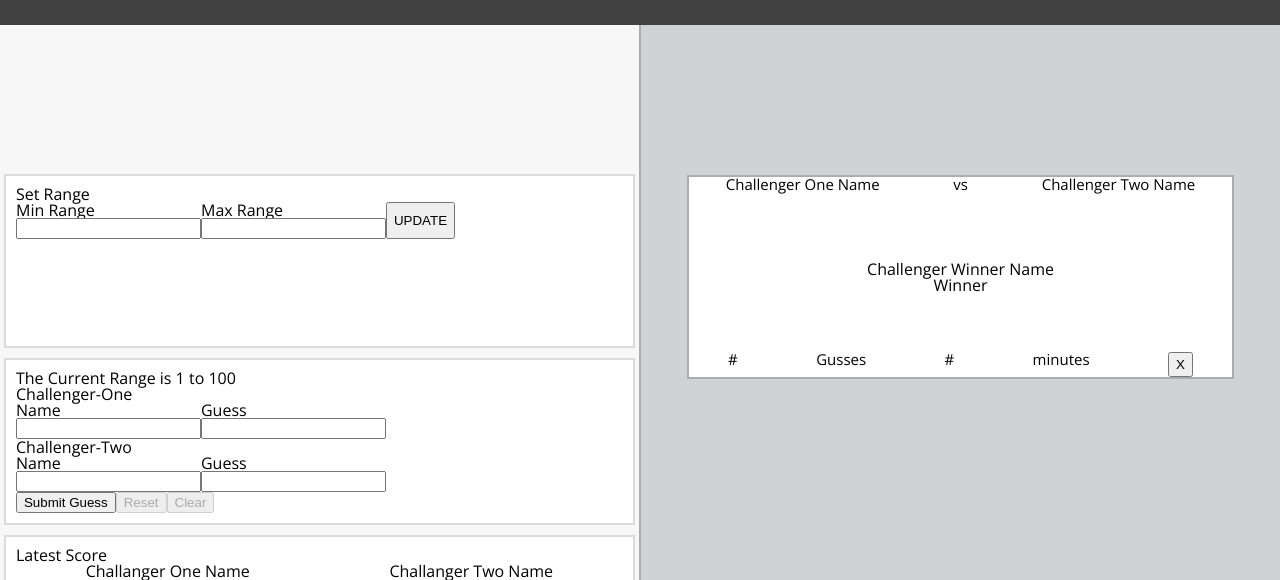
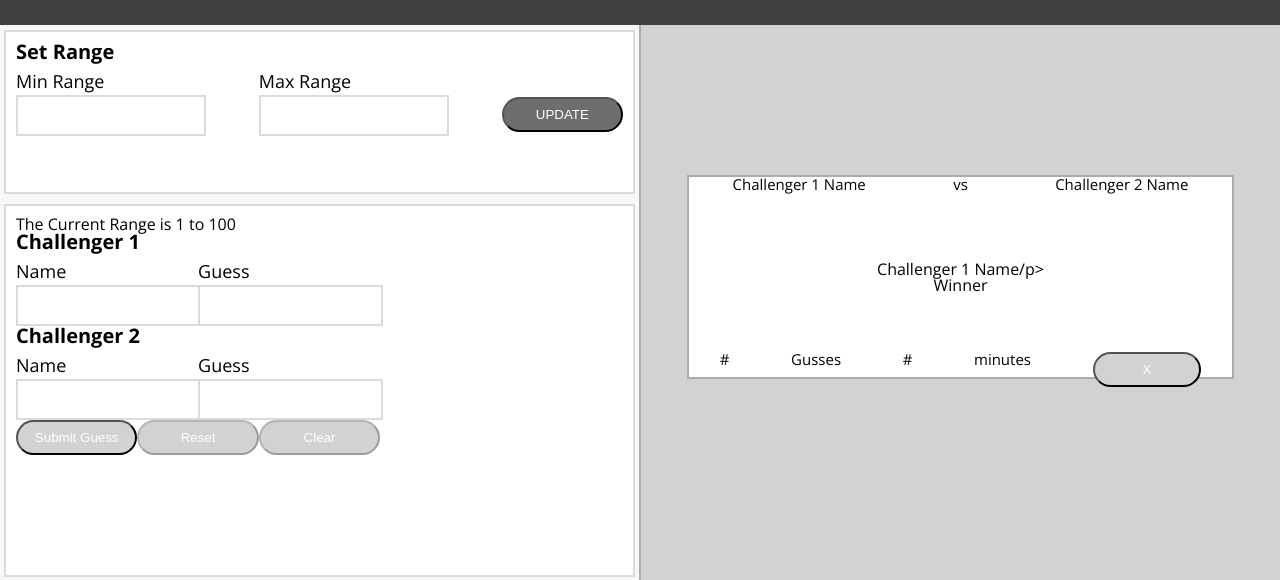
Before and after one commit to Klhalls89/NumberGuesserDouble, a plain HTML site: page index.html in a window 1280 px wide. Shown: the part 75-655 px from the top of the page. Drawn offline with nearby package versions, Linux system fonts and the light colour scheme.

Commit message:
css box sizing and alignment

```diff
--- a/index.html
+++ b/index.html
@@ -15,7 +15,7 @@
       <main>
         <div class="play-half">
           <section class="input-sect">
-            <p>Set Range</p>
+            <p class="sect-header">Set Range</p>
             <article class="align-range">
               <div class="input-div">
                 <h2>Min Range</h2>
@@ -35,7 +35,7 @@
               <span class="range-span range-end">100</span>
             </p>
             <div class="input-guess">
-              <p>Challenger-One</p>
+              <p class="sect-header">Challenger 1</p>
               <article class="challenger-art">
                 <div class="input-div">
                   <h2>Name</h2>
@@ -46,7 +46,7 @@
                   <input type="number" class="guess-input">
                 </div>
               </article>
-              <p>Challenger-Two</p>
+              <p class="sect-header">Challenger 2</p>
               <article class="challenger-art">
                  <div class="input-div">
                   <h2>Name</h2>
@@ -65,16 +65,16 @@
             </div>
            </section>
           <section class="score-sect">
-            <p class="latest-score">Latest Score</p>
+            <p class="sect-header latest-score">Latest Score</p>
             <div class="align-score">
               <article class="score-art">
-                <p class="challanger-name">Challanger One Name</p>
+                <p class="challanger-name">Challanger 1 Name</p>
                 <p class="current-guess">Current Guess</p>
                 <p class="recent-guess">??</p>
                 <p class="guess-message">The game is afoot!</p>
               </article>
               <article class="score-art">
-                <p class="challanger-name">Challanger Two Name</p>
+                <p class="challanger-name">Challanger 2 Name</p>
                 <p class="current-guess">Current Guess</p>
                 <p class="recent-guess">??</p>
                 <p class="guess-message">The game is afoot!</p>
@@ -87,12 +87,12 @@
         <div class="card-half">
           <section class="card">
             <article class="card-head">
-              <p class="chal1-name-update card-font">Challenger One Name</p>
+              <p class="chal1-name-update card-font">Challenger 1 Name</p>
               <p>vs</p>
-              <p class="chal2-name-update card-font">Challenger Two Name</p>
+              <p class="chal2-name-update card-font">Challenger 2 Name</p>
             </article>
             <article class="card-body">
-              <p>Challenger Winner Name</p>
+              <p>Challenger 1 Name/p>
               <p>Winner</p>
             </article>
             <article class="card-foot">
--- a/style.css
+++ b/style.css
@@ -26,9 +26,11 @@ header{
   height: 100px;
   background-color: #404041;
 }
+
 .align-sides{
   display: flex;
 }
+
 .title{
   display: flex;
   flex-direction: row;
@@ -45,17 +47,33 @@ header{
   flex-direction: column;
   text-align: center;
   width: 100%;
+  height: 100%;
 }
 
 .input-sect {
   display: flex;
   flex-direction: column;
-
-  height: 150px;
+  height: 20%;
 }
 
 .align-range {
   display: flex;
+  justify-content: space-between;
+  align-items: center;
+}
+
+.sect-header {
+  font-size: 20px;
+  font-weight: 700;
+}
+
+h2 {
+  margin: 10px 0px 5px 0px;
+}
+
+input {
+  height: 35px;
+  border: 2px solid #DBDBDB;
 }
 
 .input-sect,
@@ -69,8 +87,39 @@ header{
   text-align: left;
 }
 
+.guess-sect {
+  height: 50%;
+}
+
+.score-sect {
+  height: 30%;
+}
+
 .input-div {
 display: inline-block;
+font-size: 18px;
+font-weight: 300;
+width: 30%;
+}
+
+.min-number,
+.max-number {
+width: 100%;
+}
+
+.update-btn {
+  color: #FFF;
+  background-color: #6e6e6e;
+  margin-top: 30px;
+}
+
+button {
+  width: 20%;
+  border-radius: 30px;
+  height: 35px;
+  background-color: #D0D2D3;
+  color: #FFF;
+
 }
 
 .align-score {
```
